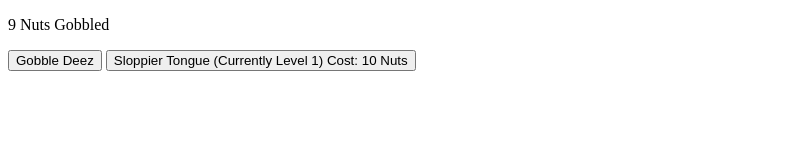
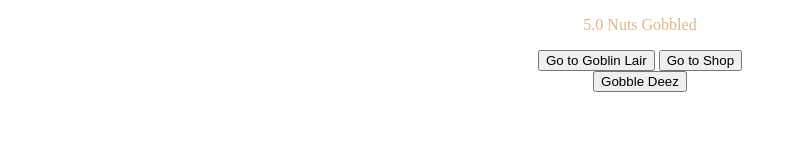
Before and after one commit to Superdude911/Goblin-Deez, a plain HTML site: page index.html in a window 1280 px wide. Shown: the whole page, without its empty margins (0-797 px from the left). Drawn offline with Linux system fonts and the light colour scheme.

Commit message:
Add files via upload

```diff
--- a/index.html
+++ b/index.html
@@ -5,11 +5,41 @@
     <meta http-equiv="X-UA-Compatible" content="IE=edge">
     <meta name="viewport" content="width=device-width, initial-scale=1.0">
     <title>Goblin Deez</title>
+    <link rel="stylesheet" href="styles.css">
 </head>
 <body>
-    <p id="nutsGobbled">0 Nuts Gobbled</p>
-    <button onclick="gobbleNuts()">Gobble Deez</button>
+    <p id="nutsGobbled" class="nuts-gobbled">0 Nuts Gobbled</p>
+    <div id="navigateButtons">
+        <button onclick="tab('gobbleNutsMenu')">Go to Goblin Lair</button>
+        <button onclick="tab('shopMenu')">Go to Shop</button>
+    </div>
+    <div id="gobbleNutsMenu">
+         <button onclick="gobbleNuts()">Gobble Deez</button>
+    </div>
+   <div id="shopMenu" style="display:inline-block;">
     <button onclick="buyNutsPerClick()" id="perClickUpgrade">Sloppier Tongue (Currently Level 1) Cost: 10 Nuts </button>
+   </div>
     <script src="main.js" charset="UTF-8" type="text/javascript"></script>
+    <script>
+        function tab(tabName) {
+            var goblinLairTab = document.getElementById("gobbleNutsMenu");
+            var shopTab = document.getElementById("shopMenu");
+
+            if (tabName === "gobbleNutsMenu") {
+                goblinLairTab.style.display = "inline-block";
+                shopTab.style.display = "none";
+            } else if (tabName === "shopMenu") {
+                goblinLairTab.style.display = "none";
+                shopTab.style.display = "inline-block";
+            }
+        }
+        window.onload = function() {
+            var goblinLairTab = document.getElementById("gobbleNutsMenu");
+            var shopTab = document.getElementById("shopMenu");
+
+            goblinLairTab.style.display = "inline-block";
+            shopTab.style.display = "none";
+        };
+    </script>
 </body>
 </html>
--- a/main.js
+++ b/main.js
@@ -1,35 +1,36 @@
+var saveGame = localStorage.getItem('goblinDeezSave')
 var gameData = {
     nuts: 0,
     nutsPerClick: 1,
     nutsPerClickCost: 10,
     lastTick: Date.now()
 }
+function update(id, content){
+    document.getElementById(id).innerHTML = content;
+}
 function gobbleNuts() {
     gameData.nuts += gameData.nutsPerClick
-    document.getElementById("nutsGobbled").innerHTML = gameData.nuts + " Nuts Gobbled"
+    update("nutsGobbled", gameData.nuts.toFixed(1) + " Nuts Gobbled")
 }
 function buyNutsPerClick() {
     if (gameData.nuts >= gameData.nutsPerClickCost) {
         gameData.nuts -= gameData.nutsPerClickCost
         gameData.nutsPerClick += 1
         gameData.nutsPerClickCost *= 2
-        document.getElementById("nutsGobbled").innerHTML = gameData.nuts + "Nuts Gobbled"
-        document.getElementById("perClickUpgrade").innerHTML = "Sloppier Tongue (Currently Level " + gameData.nutsPerClick +") Cost: " + gameData.nutsPerClickCost + " Nuts"
+        update("nutsGobbled", gameData.nuts.toFixed() + "Nuts Gobbled")
+        update("perClickUpgrade", "Sloppier Tongue (Currently Level " + gameData.nutsPerClick + ") Cost: " + gameData.nutsPerClickCost + " Nuts")
     }
 }
-var mainGameLoop = window.setInterval(function() {
-    gobbleNuts()
-}, 1000)
 var mainGameLoop = window.setInterval(function() {
     diff = Date.now() - gameData.lastTick;
     gameData.lastTick = Date.now()
     gameData.nuts += gameData.nutsPerClick * (diff / 1000)
-    document.getElementById("goldMined").innerHTML = gameData.nuts + " Nuts Gobbled"
+    update("nutsGobbled", gameData.nuts.toFixed(1) + " Nuts Gobbled")
 }, 1000)
 var saveGameLoop = window.setInterval(function() {
-    localStorage.setitem("goblinDeezSave", JSON.stringify(gameData))
+    window.localStorage.setitem("goblinDeezSave", JSON.stringify(gameData))
 }, 15000)
-var savegame = JSON.parse(localStorage,getItem("goblinDeezSave"))
+var savegame = JSON.parse(localStorage.getItem("goblinDeezSave"))
 if (savegame != null) {
     gameData= savegame
 }
@@ -37,7 +38,17 @@ function format(number, type) {
     return number.toExponential(2)
     let exponent = Math.floor(Math.log10(number))
     let mantissa = amount / Math.pow(10, exponent)
-    return mantissa.toFixed(2) + "e" + exponent
+    if (exponent < 3) return numnber.toFixed(1)
     if (type == "scientific") return mantissa.toFixed(2) + "e" + exponent
     if (type == "engineering") return (Math.pow(10, exponent % 3) * mantissa.toFixed(2) + "e" + (Math.floor(exponent / 3) * 3))
 }
+if (typeof saveGame.nuts !== "undefined") gameData.nuts = saveGame.nuts;
+if (typeof saveGame.nutsPerClick !== "undefined") gameData.nutsPerClick = saveGame.nutsPerClick;
+if (typeof saveGame.nutsPerClickCost !== "undefined") gameData.nutsPerClickCost = saveGame.nutsPerClickCost;
+if (typeof saveGame.lastTick !== "undefined") gameData.lastTick = saveGame.lastTick;
+update("perClickUpgrade", "Sloppier Tongue (Currently Level " + format(gameData.nutsPerClick, "scientific") + ") Cost: " + format(gameData.nutsPerClickCost, "scientific") + "  Nuts")
+function tab(tab){
+    document.getElementById("gobbleNutsMenu").style.display = "None"
+    document.getElementById("shopMenu").style.display - "None"
+    document.getElementById(tab).style.display = "inline-block"
+}
```
